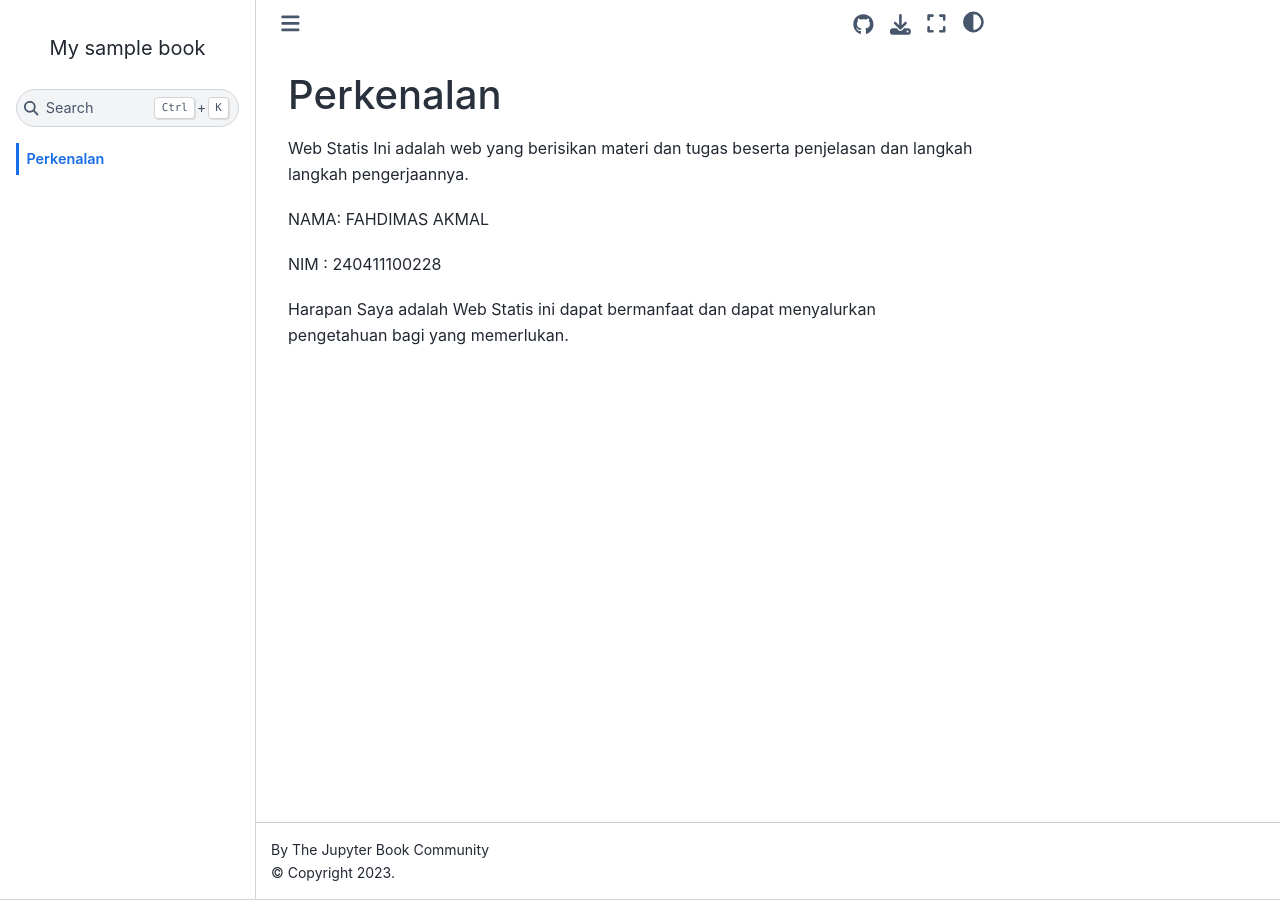
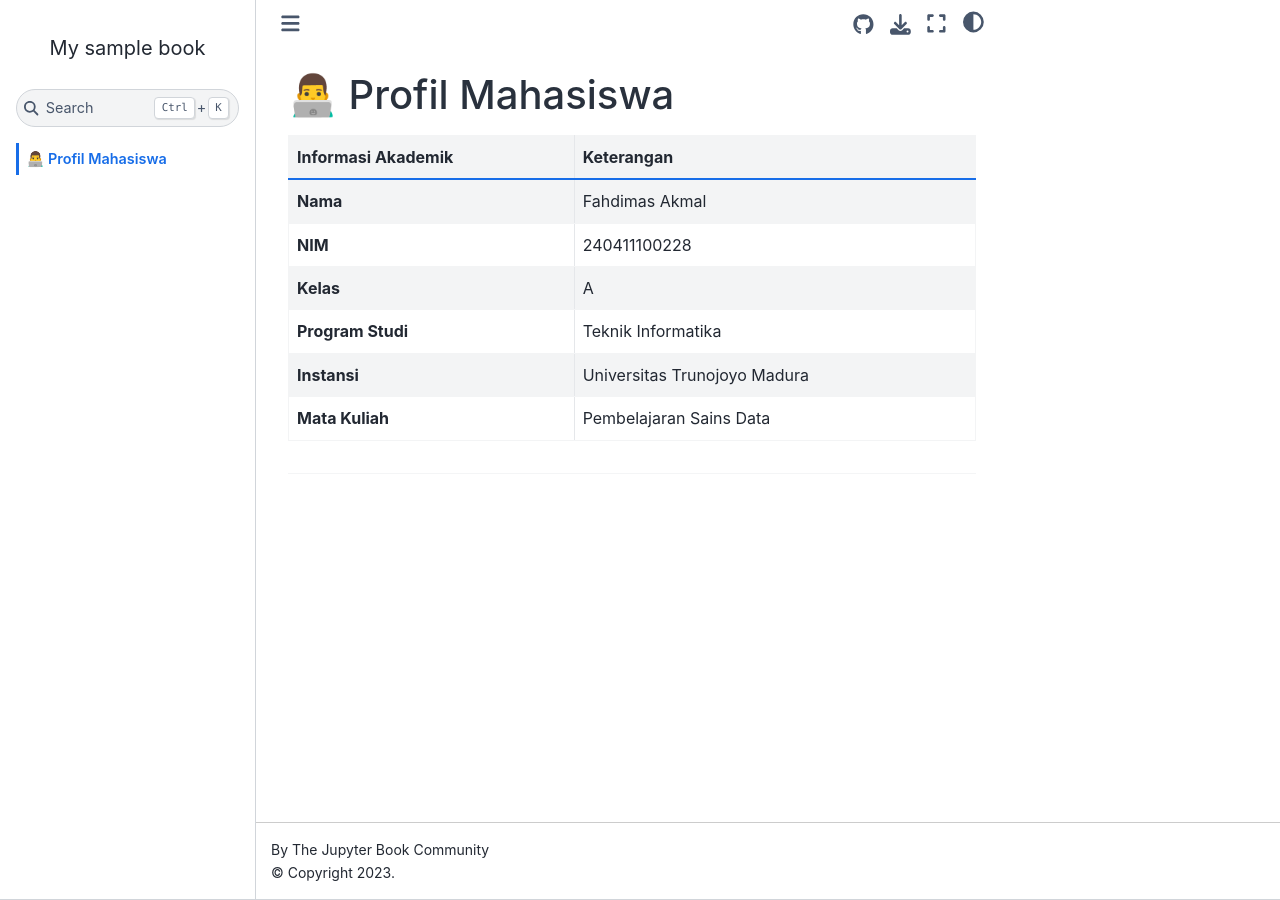
Before and after one commit to Fahdimas/PSD, a Jupyter Book: the page built from intro.md, in a window 1280 px wide. Built offline with Jupyter Book 1.0.4 settings and Sphinx 7.4.7 and the Sphinx Book theme 1.1.4, drawn with Linux system fonts in a browser that asks for light colours; pages that are not in the unit, such as notebooks, are missing from menus.

Commit message:
Update script ekstraksi data polutan Copernicus dan profil identitas

```diff
--- a/intro.md
+++ b/intro.md
@@ -1,9 +1,12 @@
-# Perkenalan
+# 👨‍💻 Profil Mahasiswa
 
-Web Statis Ini adalah web yang berisikan materi dan tugas beserta penjelasan dan langkah langkah pengerjaannya.
+| Informasi Akademik | Keterangan |
+| :--- | :--- |
+| **Nama** | Fahdimas Akmal |
+| **NIM** | 240411100228 |
+| **Kelas** | A |
+| **Program Studi** | Teknik Informatika |
+| **Instansi** | Universitas Trunojoyo Madura |
+| **Mata Kuliah** | Pembelajaran Sains Data |
 
-NAMA: FAHDIMAS AKMAL
-
-NIM : 240411100228
-
-Harapan Saya adalah Web Statis ini dapat bermanfaat dan dapat menyalurkan pengetahuan bagi yang memerlukan.
+---
```
Also changed, not shown: 2 other files.
